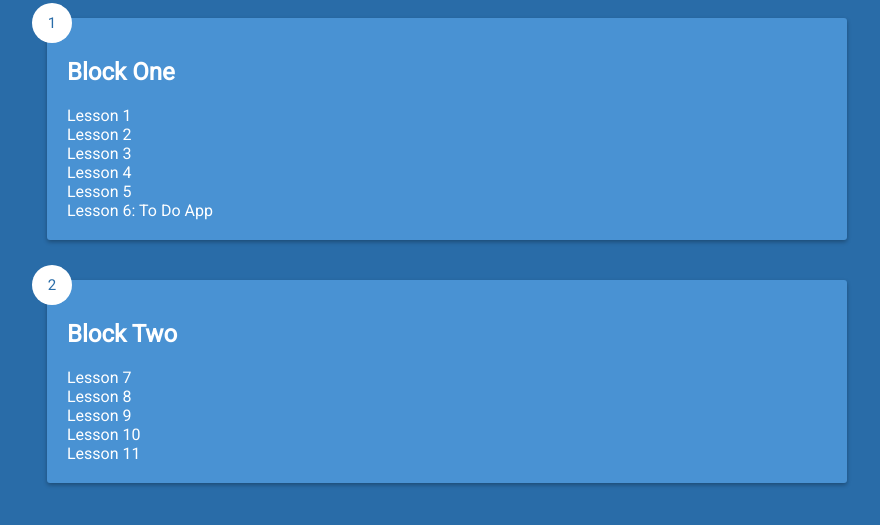
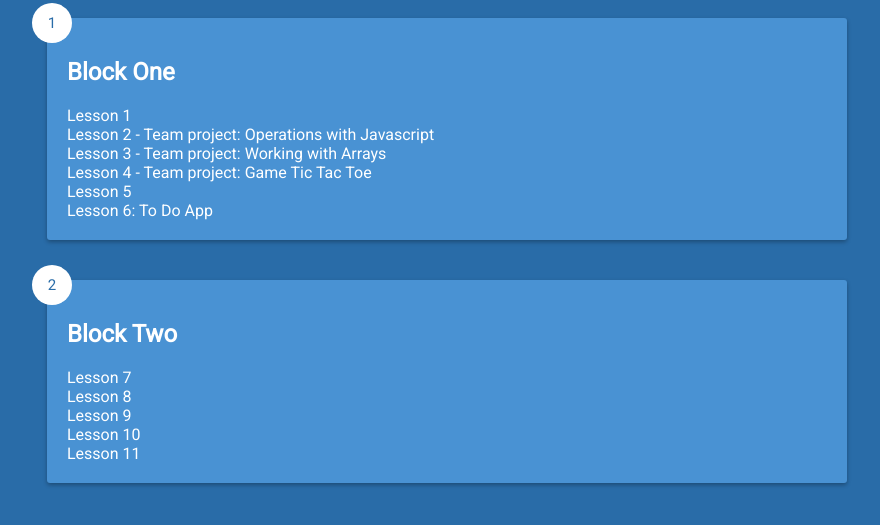
Before and after one commit to ramalaso/wdd330, a plain HTML site: page index.html in a window 1280 px wide. Shown: the part 129-654 px from the top of the page, without its empty margins (193-1073 px from the left). Drawn offline with Linux system fonts and the light colour scheme.

Commit message:
Update lessons

```diff
--- a/index.html
+++ b/index.html
@@ -23,15 +23,19 @@
           </a>
           <br />
           <a href="lessons/W02.html" class="lesson-body">
-            Lesson 2
-          </a>
+            Lesson 2 -
+          </a> <a href="https://codepen.io/ramalaso/pen/yLYowMz" class="lesson-body">Team project: Operations with
+            Javascript </a>
           <br />
           <a href="lessons/W03.html" class="lesson-body">
-            Lesson 3
+            Lesson 3 -
+          </a> <a href="https://codepen.io/ramalaso/pen/yLYowMz" class="lesson-body">Team project: Working with Arrays
           </a>
           <br />
           <a href="lessons/W04.html" class="lesson-body">
-            Lesson 4
+            Lesson 4 - <a href="hhttps://codepen.io/ramalaso/pen/QWjBqzd" class="lesson-body">Team project: Game Tic Tac
+              Toe
+            </a>
           </a>
           <br />
           <a href="lessons/W05.html" class="lesson-body">
```
